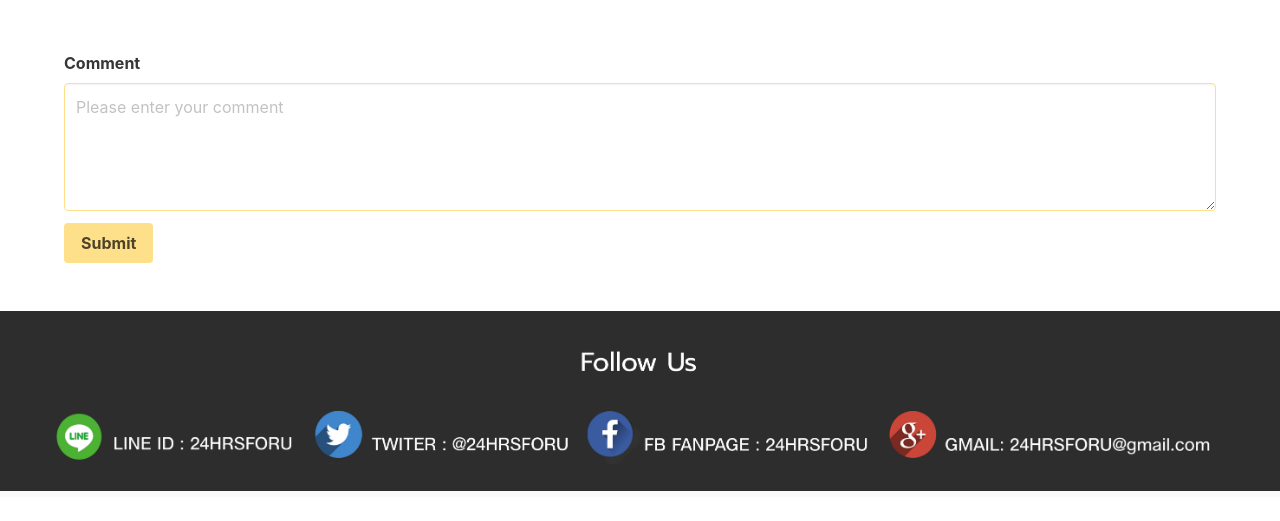
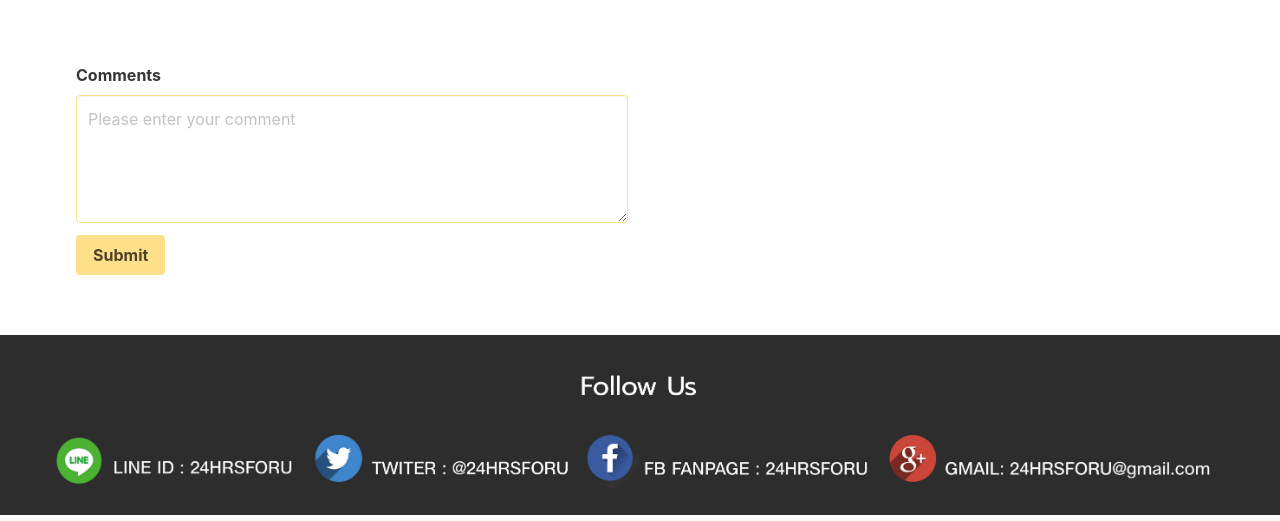
Before and after one commit to ekarincodizm/24hours, a plain HTML site: page content/growth.html in a window 1280 px wide. Shown: the part 3707-4228 px from the top of the page. Before the commit the page ends 4204 px from the top, so only its background shows below. Drawn offline with nearby package versions, Linux system fonts and the light colour scheme.

Commit message:
change comments size

```diff
--- a/content/growth.html
+++ b/content/growth.html
@@ -98,8 +98,9 @@
     </section>
     <section class="section comment">
         <div class="container">
+            <div class="column is-half">
                 <div class="field">
-                <label class="label">Comment</label>
+                    <label class="label">Comments</label>
                         <div class="control">
                             <textarea class="textarea is-warning" placeholder="Please enter your comment"></textarea>
                         </div>
@@ -112,6 +113,7 @@
                     </p>
                 </div>
             </div>
+        </div>
     </section>
     <section class="footer  is-marginless is-paddingless">
         <img src="/assets/images/footer.png">
```
Lines whose indentation alone changed are shown as unchanged.
